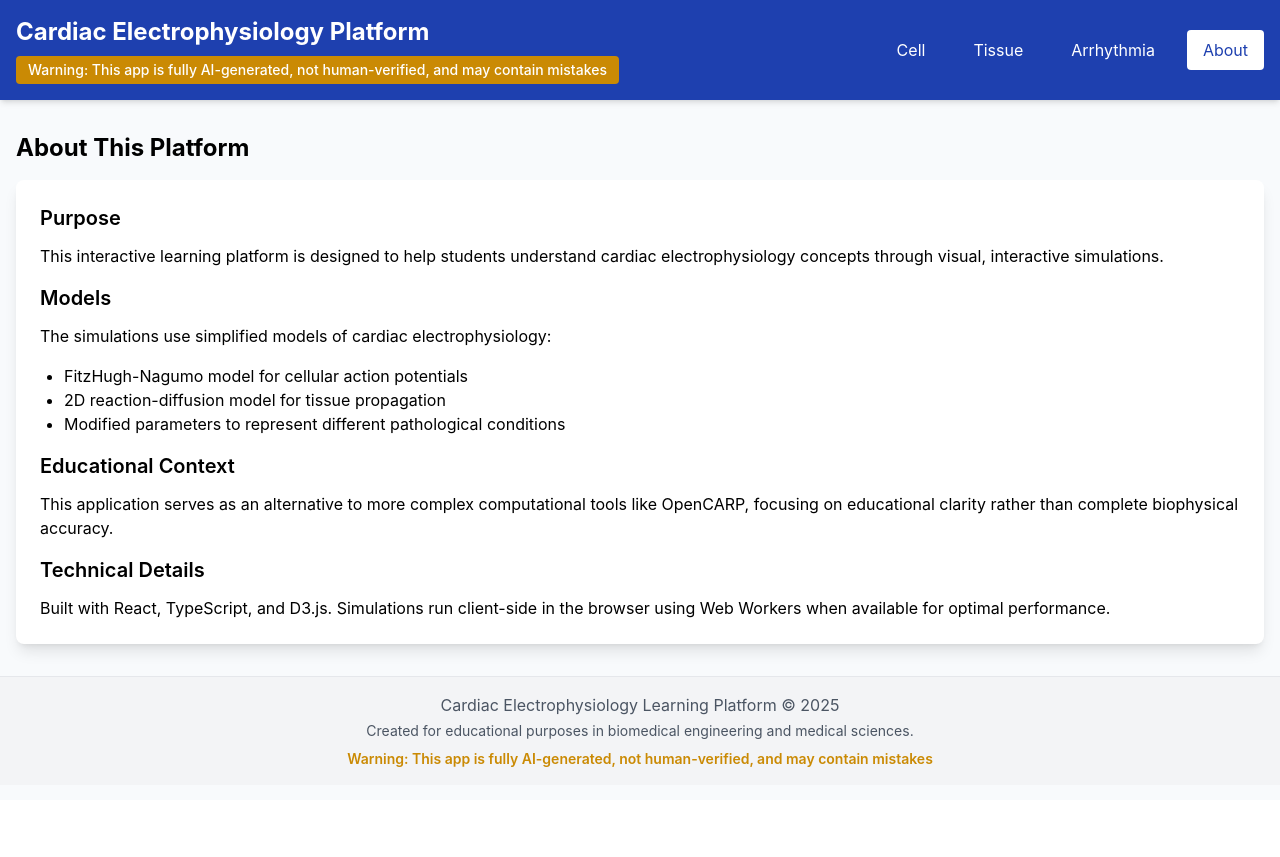
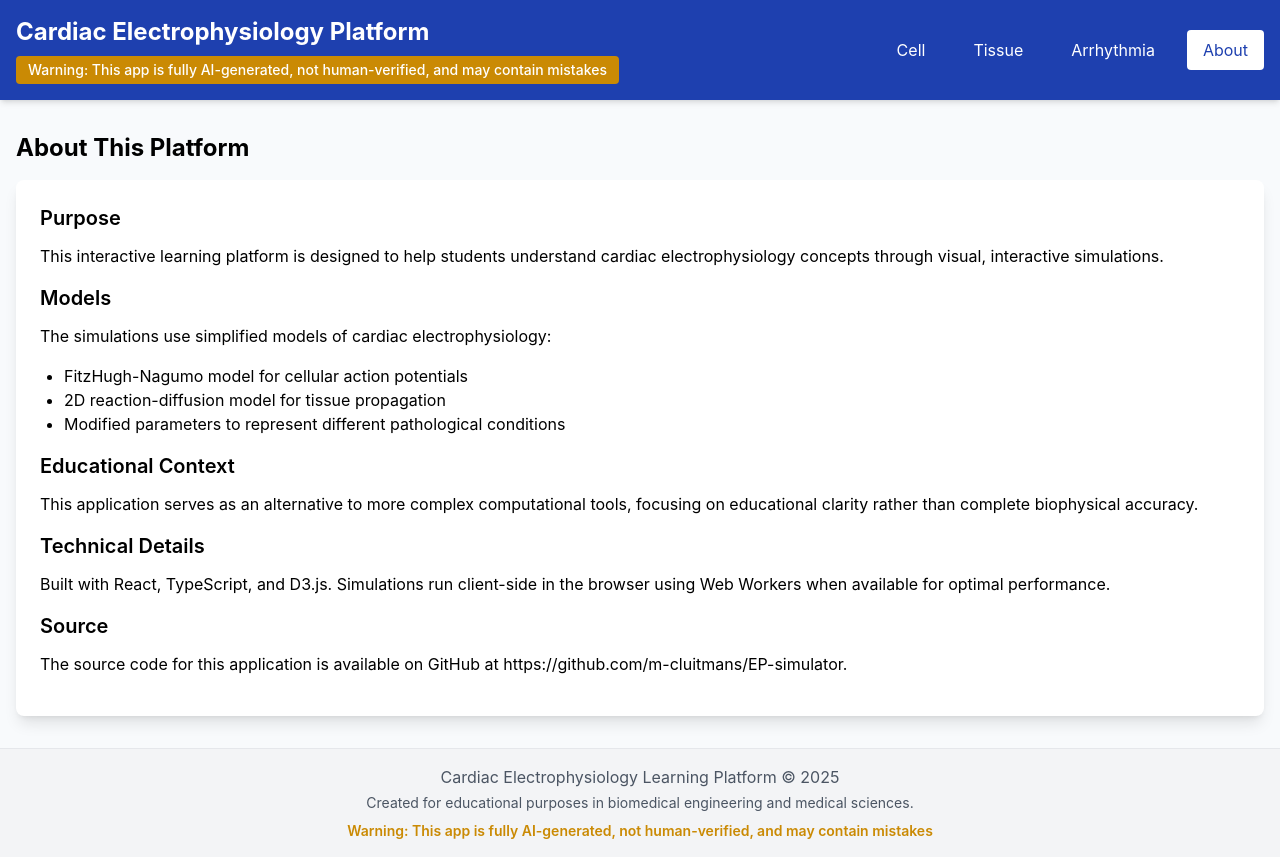
Before and after one commit to m-cluitmans/EP-simulator, a React (Create React App) app: page / in a window 1280 px wide. Both pictures are taken after a click on the button "About". Before the commit the page ends 800 px from the top, so only its background shows below. Built offline with nearby package versions, Linux system fonts and the light colour scheme.

Commit message:
adding reference to source

```diff
--- a/src/App.tsx
+++ b/src/App.tsx
@@ -118,14 +118,19 @@ function App() {
 
               <h3 className="text-xl font-semibold mb-3">Educational Context</h3>
               <p className="mb-4">
-                This application serves as an alternative to more complex computational tools like
-                OpenCARP, focusing on educational clarity rather than complete biophysical accuracy.
+                This application serves as an alternative to more complex computational tools,
+                focusing on educational clarity rather than complete biophysical accuracy.
               </p>
 
               <h3 className="text-xl font-semibold mb-3">Technical Details</h3>
-              <p>
+              <p className="mb-4">
                 Built with React, TypeScript, and D3.js. Simulations run client-side in the browser
                 using Web Workers when available for optimal performance.
+              </p>
+
+              <h3 className="text-xl font-semibold mb-3">Source</h3>
+              <p className="mb-4">
+                The source code for this application is available on GitHub at <a href="https://github.com/m-cluitmans/EP-simulator">https://github.com/m-cluitmans/EP-simulator</a>.
               </p>
             </div>
           </div>
```
